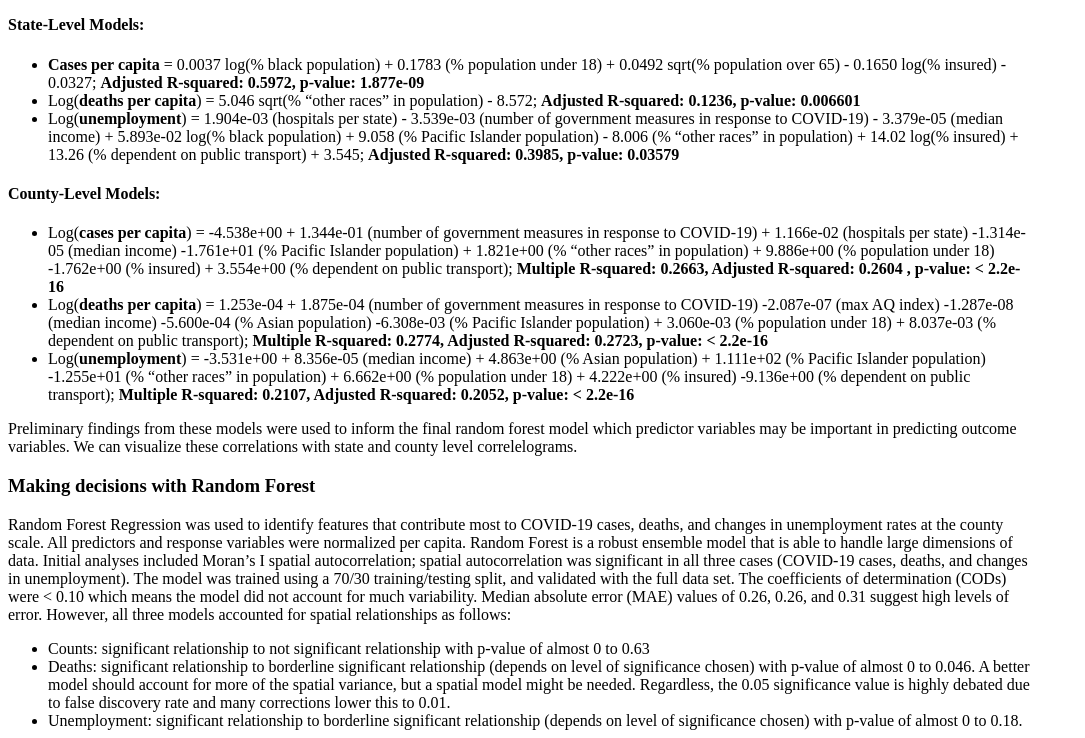
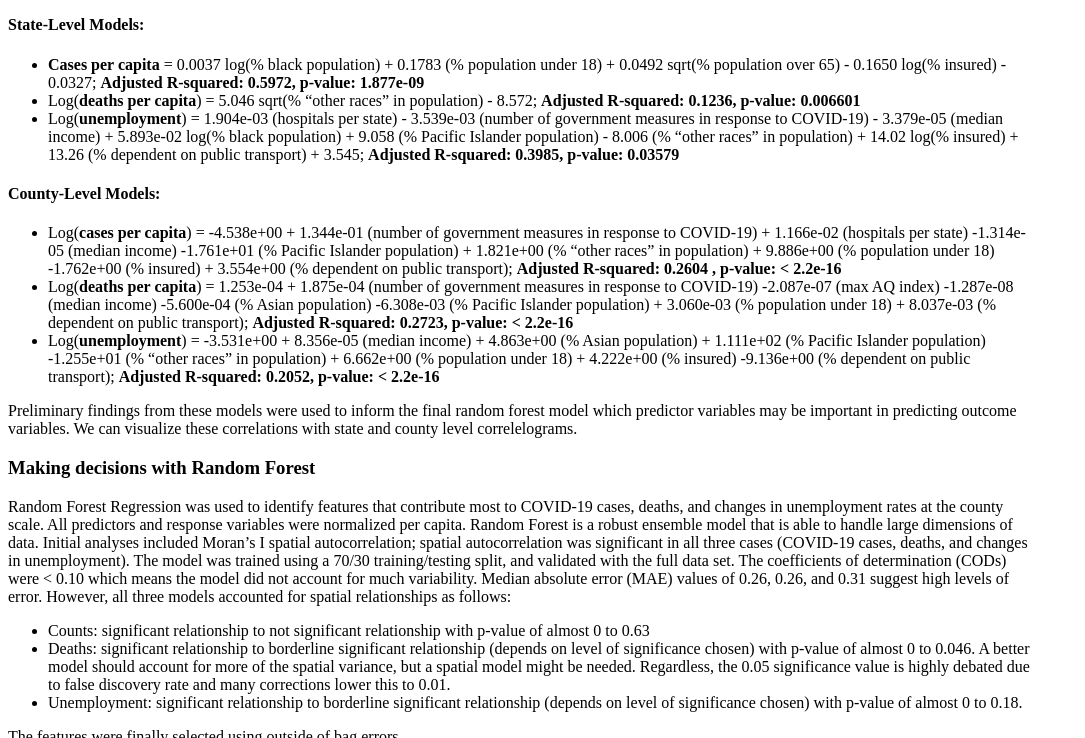
Before and after one commit to osiau/GIS713DataChallenge, a Jekyll site: the page built from Model.md, in a window 1280 px wide and 900 px high, scrolled down 1175 px, cut to the strip 0-738 px from the top of the window. Shown: the whole strip, without its empty margins (0-1085 px from the left). Built offline with Jekyll 4.4.1, drawn with Linux system fonts in a browser that asks for light colours; our own code applies the rules of GitHub Pages for plain Markdown files; a script that is not in the unit is left out; comment, search, counter and statistics services are not loaded.

Commit message:
Update Model.md

```diff
--- a/Model.md
+++ b/Model.md
@@ -22,9 +22,9 @@
 * Log(**unemployment**) = 1.904e-03 (hospitals per state) - 3.539e-03 (number of government measures in response to COVID-19) - 3.379e-05 (median income) + 5.893e-02 log(% black population) + 9.058 (% Pacific Islander population) - 8.006 (% “other races” in population) + 14.02 log(% insured) + 13.26 (% dependent on public transport) + 3.545; **Adjusted R-squared: 0.3985, p-value: 0.03579**
 
 #### County-Level Models:
-* Log(**cases per capita**) = -4.538e+00 + 1.344e-01 (number of government measures in response to COVID-19) + 1.166e-02 (hospitals per state) -1.314e-05 (median income) -1.761e+01  (% Pacific Islander population) + 1.821e+00 (% “other races” in population) +  9.886e+00 (% population under 18) -1.762e+00 (% insured) + 3.554e+00 (% dependent on public transport); **Multiple R-squared:  0.2663,	Adjusted R-squared:  0.2604 , p-value: < 2.2e-16**
-* Log(**deaths per capita**) = 1.253e-04 + 1.875e-04 (number of government measures in response to COVID-19) -2.087e-07 (max AQ index) -1.287e-08 (median income) -5.600e-04 (% Asian population) -6.308e-03 (% Pacific Islander population) + 3.060e-03 (% population under 18) + 8.037e-03 (% dependent on public transport); **Multiple R-squared:  0.2774,	Adjusted R-squared:  0.2723, p-value: < 2.2e-16**
-* Log(**unemployment**) = -3.531e+00 + 8.356e-05 (median income) + 4.863e+00 (% Asian population) + 1.111e+02 (% Pacific Islander population) -1.255e+01 (% “other races” in population) +  6.662e+00 (% population under 18) + 4.222e+00 (% insured) -9.136e+00 (% dependent on public transport); **Multiple R-squared:  0.2107,	Adjusted R-squared:  0.2052, p-value: < 2.2e-16**
+* Log(**cases per capita**) = -4.538e+00 + 1.344e-01 (number of government measures in response to COVID-19) + 1.166e-02 (hospitals per state) -1.314e-05 (median income) -1.761e+01  (% Pacific Islander population) + 1.821e+00 (% “other races” in population) +  9.886e+00 (% population under 18) -1.762e+00 (% insured) + 3.554e+00 (% dependent on public transport); **Adjusted R-squared:  0.2604 , p-value: < 2.2e-16**
+* Log(**deaths per capita**) = 1.253e-04 + 1.875e-04 (number of government measures in response to COVID-19) -2.087e-07 (max AQ index) -1.287e-08 (median income) -5.600e-04 (% Asian population) -6.308e-03 (% Pacific Islander population) + 3.060e-03 (% population under 18) + 8.037e-03 (% dependent on public transport); **Adjusted R-squared:  0.2723, p-value: < 2.2e-16**
+* Log(**unemployment**) = -3.531e+00 + 8.356e-05 (median income) + 4.863e+00 (% Asian population) + 1.111e+02 (% Pacific Islander population) -1.255e+01 (% “other races” in population) +  6.662e+00 (% population under 18) + 4.222e+00 (% insured) -9.136e+00 (% dependent on public transport); **Adjusted R-squared:  0.2052, p-value: < 2.2e-16**
 
 Preliminary findings from these models were used to inform the final random forest model which predictor variables may be important in predicting outcome variables. We can visualize these correlations with state and county level correlelograms.
 
```
